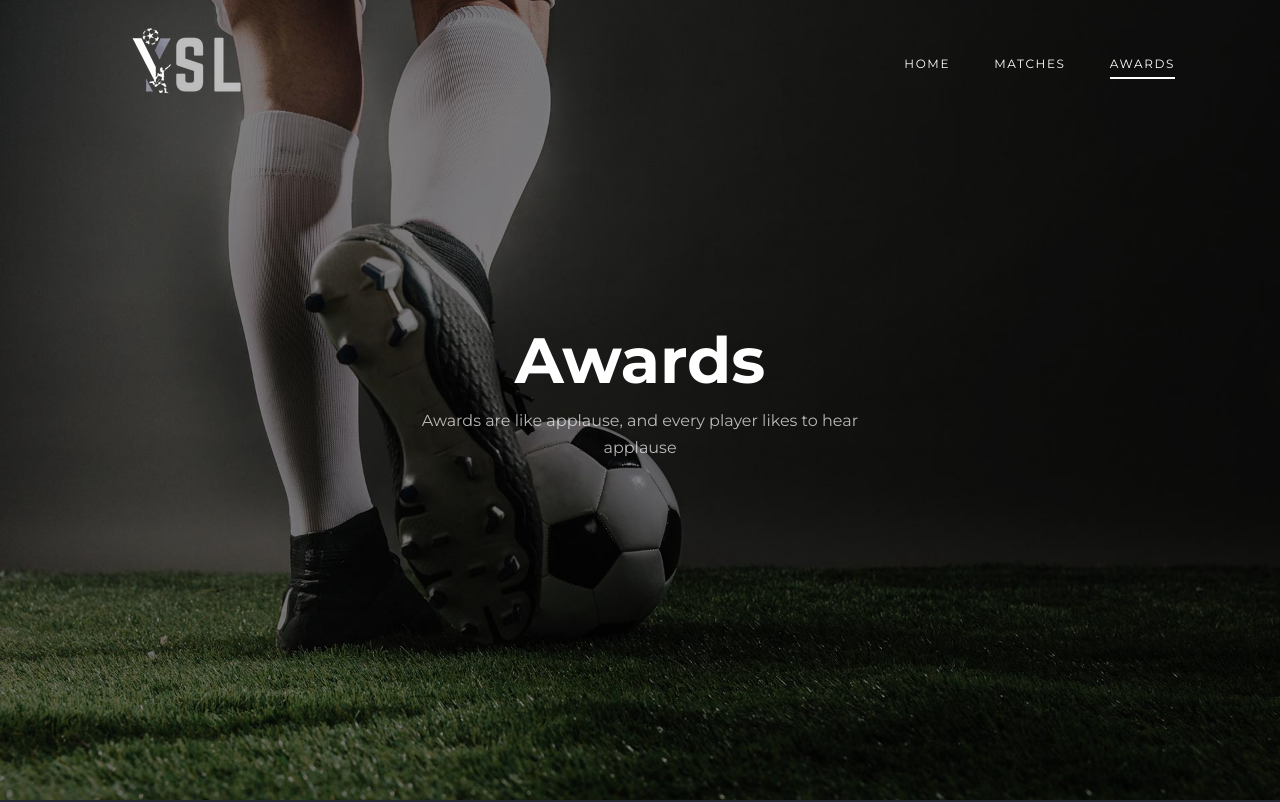
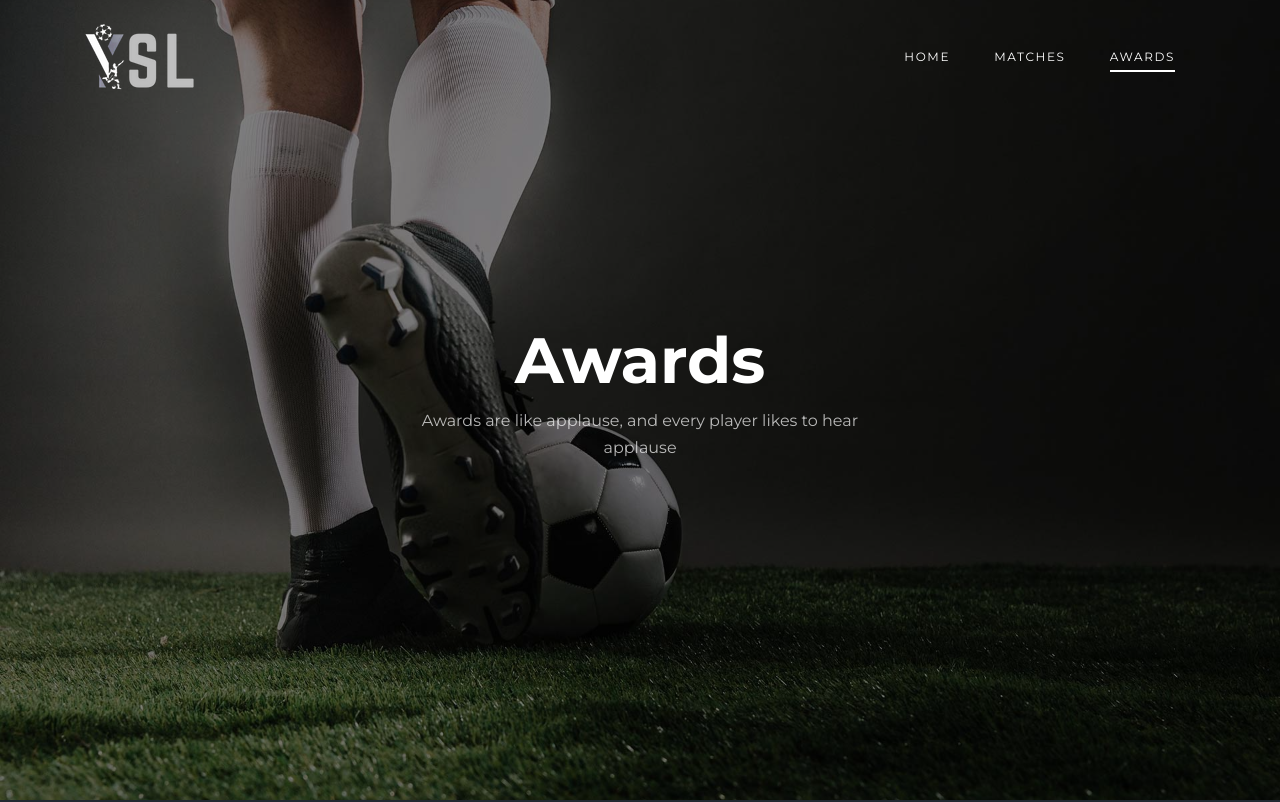
Before and after one commit to aashiq-exe/YSL, a plain HTML site: page awards.html in a window 1280 px wide. Shown: the top 802 px of the page. Drawn offline with Linux system fonts and the light colour scheme; files whose address does not match are found by name.

Commit message:
Update awards.html

```diff
--- a/awards.html
+++ b/awards.html
@@ -51,7 +51,7 @@
         <div class="d-flex align-items-center">
           <div class="site-logo">
             <a href="index.html">
-              <img src="images/logo.png" alt="Logo">
+              <img src="images/logo-trimmy.png" alt="Logo">
             </a>
           </div>
           <div class="ml-auto">
```
